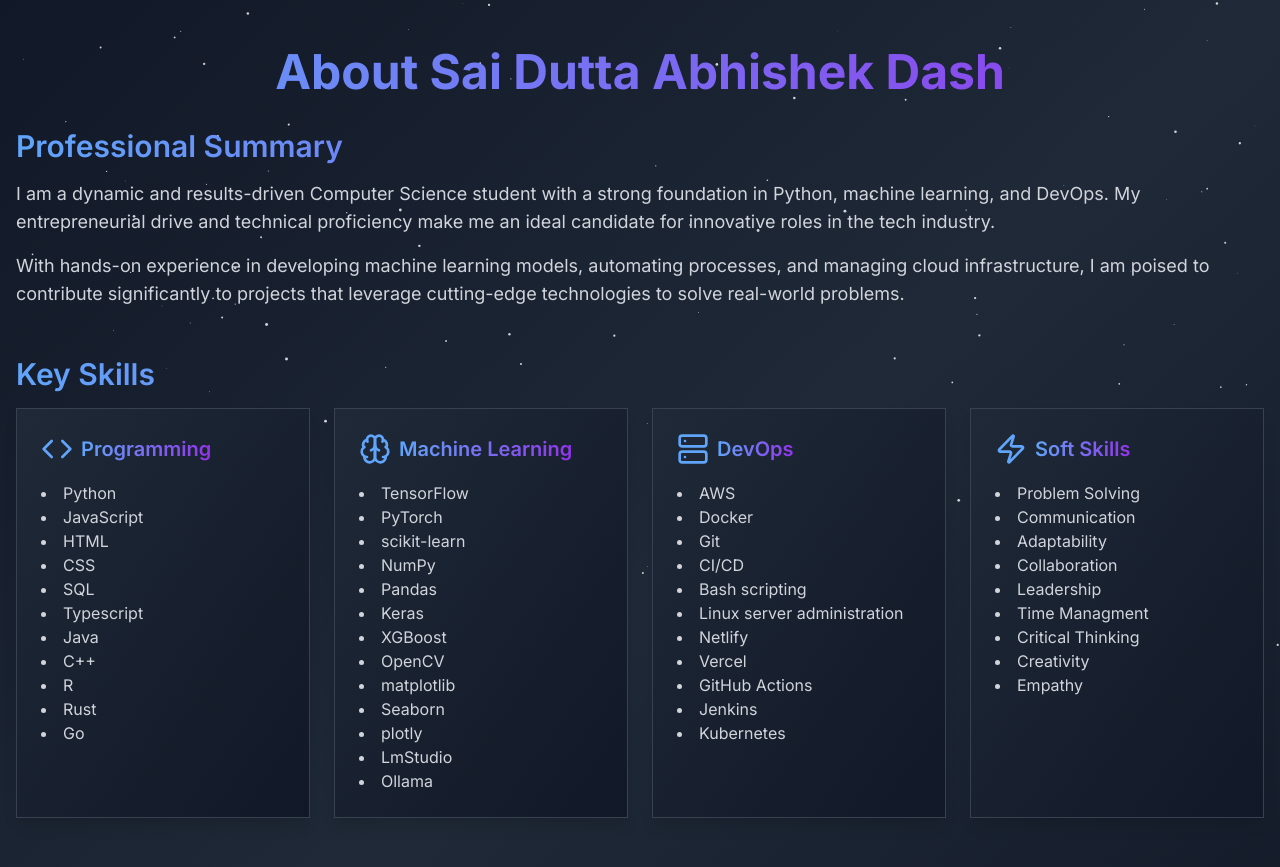
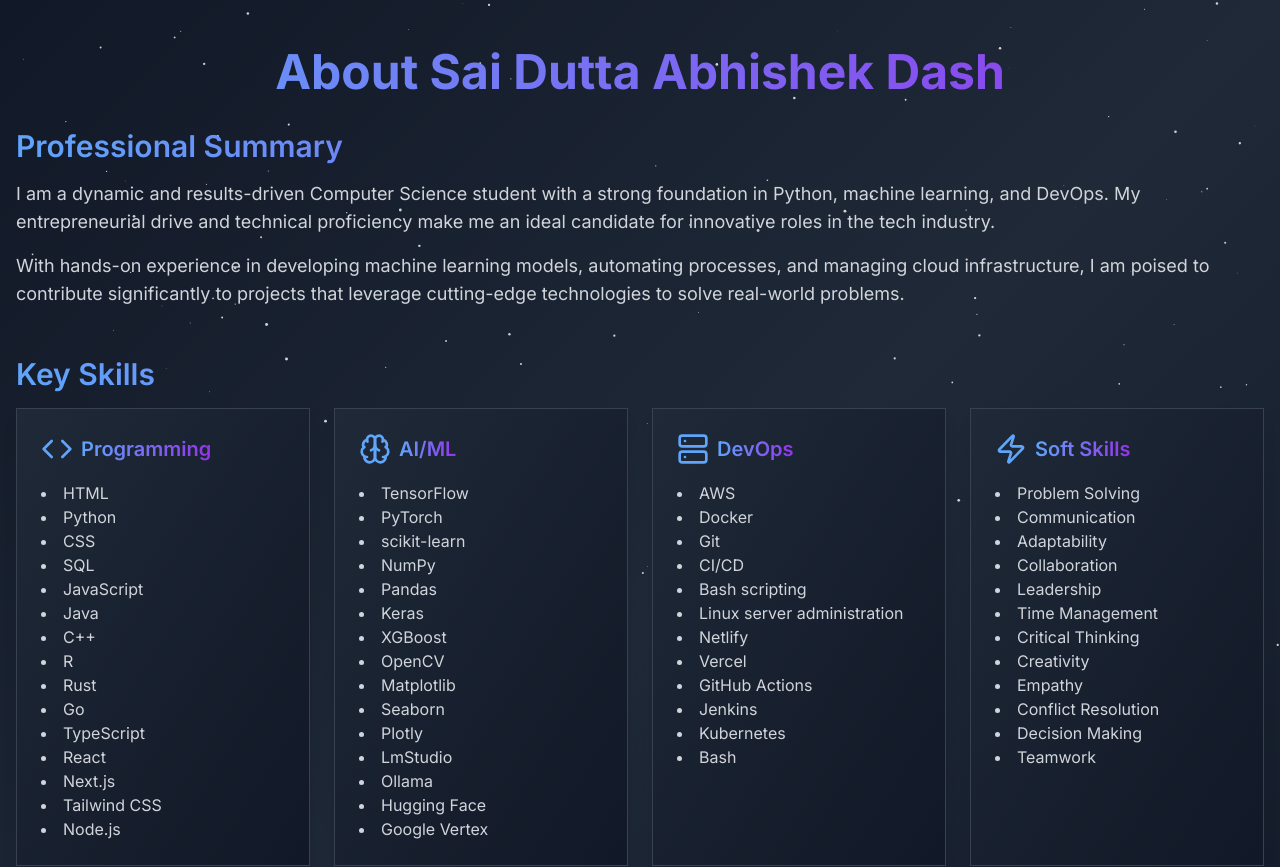
Before and after one commit to instax-dutta/portfoliov3, a Next.js app: page /about in a window 1280 px wide. Shown: the top 867 px of the page. Built offline with nearby package versions, Linux system fonts and the light colour scheme.

Commit message:
Updated about page

```diff
--- a/app/about/page.tsx
+++ b/app/about/page.tsx
@@ -64,22 +64,22 @@ export default function About() {
             <SkillCard
               icon={<Code className="w-8 h-8" />}
               title="Programming"
-              skills={['Python', 'JavaScript', 'HTML', 'CSS','SQL','Typescript','Java','C++','R','Rust','Go']}
+              skills={['HTML', 'Python', 'CSS', 'SQL', 'JavaScript', 'Java', 'C++', 'R', 'Rust', 'Go', 'TypeScript', 'React', 'Next.js', 'Tailwind CSS', 'Node.js']}
             />
             <SkillCard
               icon={<Brain className="w-8 h-8" />}
-              title="Machine Learning"
-              skills={['TensorFlow', 'PyTorch', 'scikit-learn', 'NumPy', 'Pandas', 'Keras', 'XGBoost', 'OpenCV','matplotlib','Seaborn','plotly','LmStudio','Ollama']}
+              title="AI/ML"
+              skills={['TensorFlow', 'PyTorch', 'scikit-learn', 'NumPy', 'Pandas', 'Keras', 'XGBoost', 'OpenCV', 'Matplotlib', 'Seaborn', 'Plotly', 'LmStudio', 'Ollama', 'Hugging Face', 'Google Vertex']}
             />
             <SkillCard
               icon={<Server className="w-8 h-8" />}
               title="DevOps"
-              skills={['AWS', 'Docker', 'Git', 'CI/CD', 'Bash scripting', 'Linux server administration', 'Netlify', 'Vercel', 'GitHub Actions','Jenkins','Kubernetes']}
+              skills={['AWS', 'Docker', 'Git', 'CI/CD', 'Bash scripting', 'Linux server administration', 'Netlify', 'Vercel', 'GitHub Actions', 'Jenkins', 'Kubernetes', 'Bash']}
             />
             <SkillCard
               icon={<Zap className="w-8 h-8" />}
               title="Soft Skills"
-              skills={['Problem Solving', 'Communication', 'Adaptability', 'Collaboration','Leadership','Time Managment','Critical Thinking','Creativity','Empathy']}
+              skills={['Problem Solving', 'Communication', 'Adaptability', 'Collaboration', 'Leadership', 'Time Management', 'Critical Thinking', 'Creativity', 'Empathy', 'Conflict Resolution', 'Decision Making', 'Teamwork']}
             />
           </div>
         </motion.section>
```
